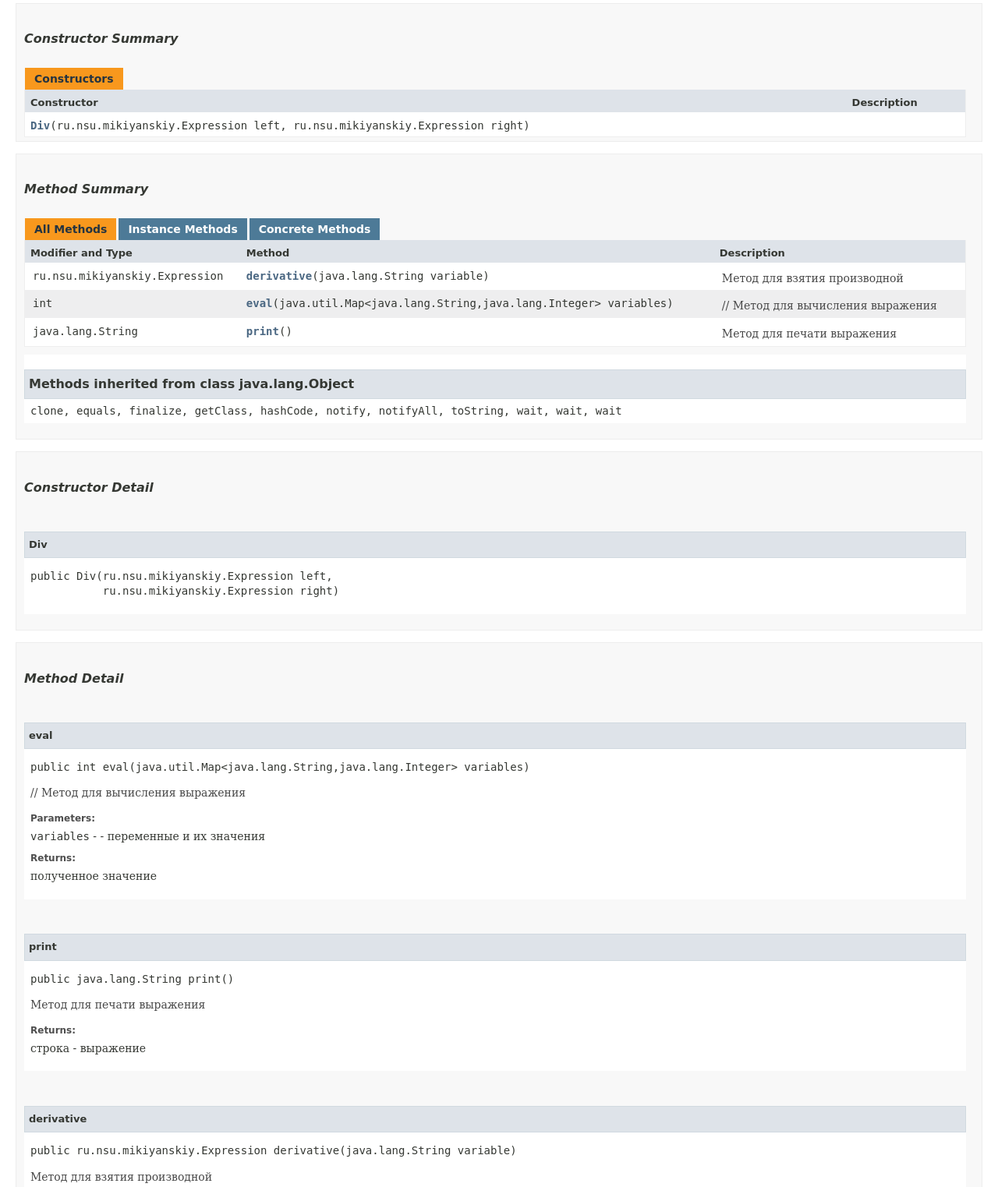
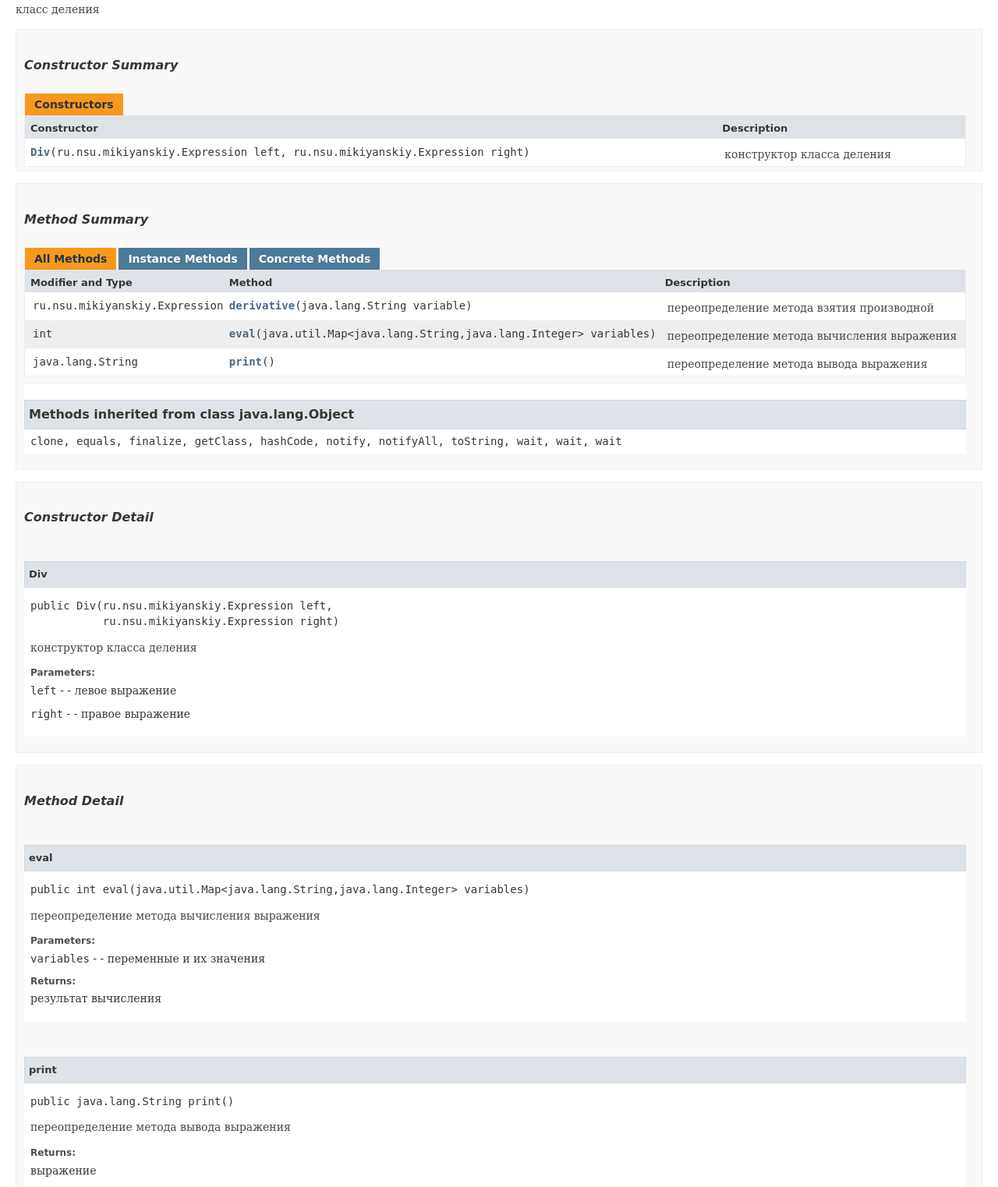
Before and after one commit to Artem-MilkyWay/OOP, a plain HTML site: page Task_1_1_3/ru/nsu/mikiyanskiy/Div.html in a window 1280 px wide. Shown: the part 287-1810 px from the top of the page at 78% size. Drawn offline with Linux system fonts and the light colour scheme; no server answers; a script that the page names is missing; a web font is replaced by a local one.

Commit message:
Deploying to gh-pages from @ Artem-MilkyWay/OOP@8ba08689fd59b46be20830800fcd71693d426368 🚀

```diff
--- a/Task_1_1_3/ru/nsu/mikiyanskiy/Div.html
+++ b/Task_1_1_3/ru/nsu/mikiyanskiy/Div.html
@@ -132,6 +132,7 @@ $('.navPadding').css('padding-top', $('.fixedNav').css("height"));
 <hr>
 <pre>public class <span class="typeNameLabel">Div</span>
 extends java.lang.Object</pre>
+<div class="block">класс деления</div>
 </li>
 </ul>
 </div>
@@ -154,7 +155,9 @@ extends java.lang.Object</pre>
 <tr class="altColor">
 <th class="colConstructorName" scope="row"><code><span class="memberNameLink"><a href="#%3Cinit%3E(ru.nsu.mikiyanskiy.Expression,ru.nsu.mikiyanskiy.Expression)">Div</a></span>&#8203;(ru.nsu.mikiyanskiy.Expression&nbsp;left,
    ru.nsu.mikiyanskiy.Expression&nbsp;right)</code></th>
-<td class="colLast">&nbsp;</td>
+<td class="colLast">
+<div class="block">конструктор класса деления</div>
+</td>
 </tr>
 </table>
 </li>
@@ -178,21 +181,21 @@ extends java.lang.Object</pre>
 <td class="colFirst"><code>ru.nsu.mikiyanskiy.Expression</code></td>
 <th class="colSecond" scope="row"><code><span class="memberNameLink"><a href="#derivative(java.lang.String)">derivative</a></span>&#8203;(java.lang.String&nbsp;variable)</code></th>
 <td class="colLast">
-<div class="block">Метод для взятия производной</div>
+<div class="block">переопределение метода взятия производной</div>
 </td>
 </tr>
 <tr id="i1" class="rowColor">
 <td class="colFirst"><code>int</code></td>
 <th class="colSecond" scope="row"><code><span class="memberNameLink"><a href="#eval(java.util.Map)">eval</a></span>&#8203;(java.util.Map&lt;java.lang.String,&#8203;java.lang.Integer&gt;&nbsp;variables)</code></th>
 <td class="colLast">
-<div class="block">// Метод для вычисления выражения</div>
+<div class="block">переопределение метода вычисления выражения</div>
 </td>
 </tr>
 <tr id="i2" class="altColor">
 <td class="colFirst"><code>java.lang.String</code></td>
 <th class="colSecond" scope="row"><code><span class="memberNameLink"><a href="#print()">print</a></span>()</code></th>
 <td class="colLast">
-<div class="block">Метод для печати выражения</div>
+<div class="block">переопределение метода вывода выражения</div>
 </td>
 </tr>
 </table>
@@ -227,6 +230,12 @@ extends java.lang.Object</pre>
 <h4>Div</h4>
 <pre>public&nbsp;Div&#8203;(ru.nsu.mikiyanskiy.Expression&nbsp;left,
            ru.nsu.mikiyanskiy.Expression&nbsp;right)</pre>
+<div class="block">конструктор класса деления</div>
+<dl>
+<dt><span class="paramLabel">Parameters:</span></dt>
+<dd><code>left</code> - - левое выражение</dd>
+<dd><code>right</code> - - правое выражение</dd>
+</dl>
 </li>
 </ul>
 </li>
@@ -246,12 +255,12 @@ extends java.lang.Object</pre>
 <li class="blockList">
 <h4>eval</h4>
 <pre class="methodSignature">public&nbsp;int&nbsp;eval&#8203;(java.util.Map&lt;java.lang.String,&#8203;java.lang.Integer&gt;&nbsp;variables)</pre>
-<div class="block">// Метод для вычисления выражения</div>
+<div class="block">переопределение метода вычисления выражения</div>
 <dl>
 <dt><span class="paramLabel">Parameters:</span></dt>
 <dd><code>variables</code> - - переменные  и их значения</dd>
 <dt><span class="returnLabel">Returns:</span></dt>
-<dd>полученное значение</dd>
+<dd>результат вычисления</dd>
 </dl>
 </li>
 </ul>
@@ -262,10 +271,10 @@ extends java.lang.Object</pre>
 <li class="blockList">
 <h4>print</h4>
 <pre class="methodSignature">public&nbsp;java.lang.String&nbsp;print()</pre>
-<div class="block">Метод для печати выражения</div>
+<div class="block">переопределение метода вывода выражения</div>
 <dl>
 <dt><span class="returnLabel">Returns:</span></dt>
-<dd>строка - выражение</dd>
+<dd>выражение</dd>
 </dl>
 </li>
 </ul>
@@ -276,7 +285,7 @@ extends java.lang.Object</pre>
 <li class="blockList">
 <h4>derivative</h4>
 <pre class="methodSignature">public&nbsp;ru.nsu.mikiyanskiy.Expression&nbsp;derivative&#8203;(java.lang.String&nbsp;variable)</pre>
-<div class="block">Метод для взятия производной</div>
+<div class="block">переопределение метода взятия производной</div>
 <dl>
 <dt><span class="paramLabel">Parameters:</span></dt>
 <dd><code>variable</code> - - переменная по которой берется производная</dd>
```
Also changed, not shown: Task_1_1_3/allclasses-index.html (+3 -1 lines), Task_1_1_3/index-all.html (+15 -5 lines), Task_1_1_3/ru/nsu/mikiyanskiy/package-summary.html (+3 -1 lines), 3 other files.
